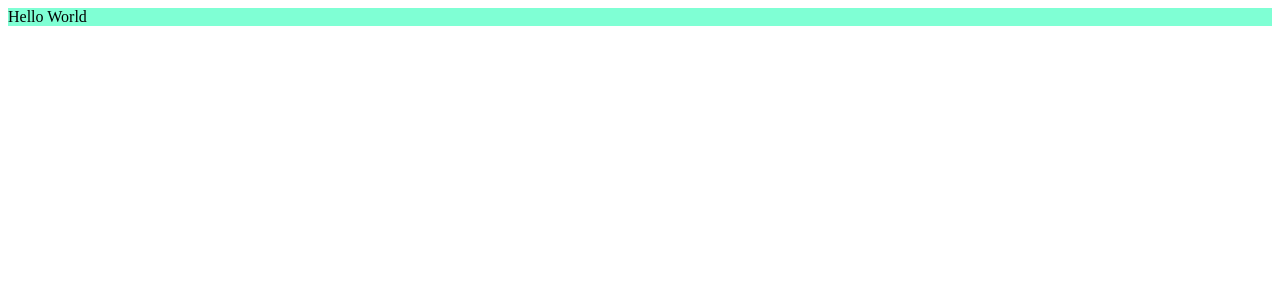
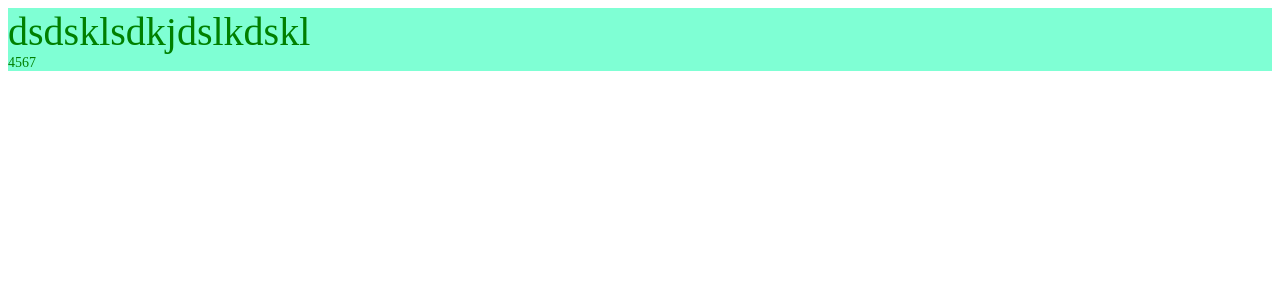
Before and after one commit to darfilp/ulbi, a React app: page / in a window 1280 px wide. Shown: the top 300 px of the page. Built offline with nearby package versions, Linux system fonts and the light colour scheme.

Commit message:
part 1. lesson 5. add scss modules

```diff
--- a/package.json
+++ b/package.json
@@ -10,6 +10,7 @@
     "@types/webpack-dev-server": "^4.7.1",
     "css-loader": "^7.1.2",
     "html-webpack-plugin": "^5.6.3",
+    "mini-css-extract-plugin": "^2.9.2",
     "sass": "^1.86.0",
     "sass-loader": "^16.0.5",
     "style-loader": "^4.0.0",
--- /dev/null
+++ b/src/App.m.scss
@@ -0,0 +1,7 @@
+.d {
+    background-color: aqua;
+}
+
+.f {
+    background-color: forestgreen;
+}
--- a/src/App.scss
+++ b/src/App.scss
@@ -1,3 +1,10 @@
 div {
     background-color: aquamarine;
+    font-size: 14px;
+    letter-spacing: 1;
+    color: green
 }
+
+.div {
+    font-size: 40px;
+}
--- /dev/null
+++ b/src/App.tsx
@@ -0,0 +1,12 @@
+import s from './App.m.scss';
+import './App.scss'
+
+function App() {
+    return <div className="div">
+        dsdsklsdkjdslkdskl
+        {/* {/* <div className={s.d}>123</div> */}
+        <div className={s?.f}>4567</div>
+    </div>
+}
+
+export default App
--- a/src/index.tsx
+++ b/src/index.tsx
@@ -1,9 +1,5 @@
 import { createRoot } from 'react-dom/client';
-import './App.scss'
-
-function App() {
-  return <div>Hello World</div>;
-}
+import App from './App';
 
 const root = createRoot(document.getElementById('root'));
 root.render(<App />);
--- /dev/null
+++ b/src/scss.d.ts
@@ -0,0 +1,4 @@
+declare module "*.m.scss" {
+  const classes: { [key: string]: string };
+  export default classes;
+}
```
Also changed, not shown: 3 other files (tests, documents, lock files or other folders).
